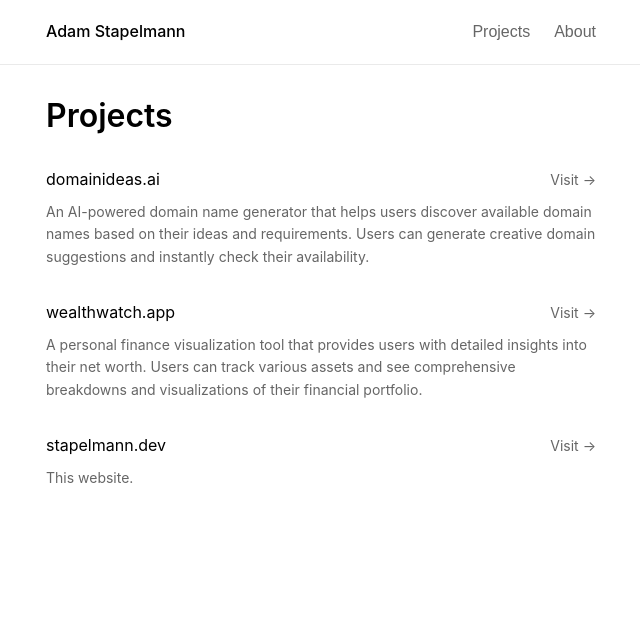
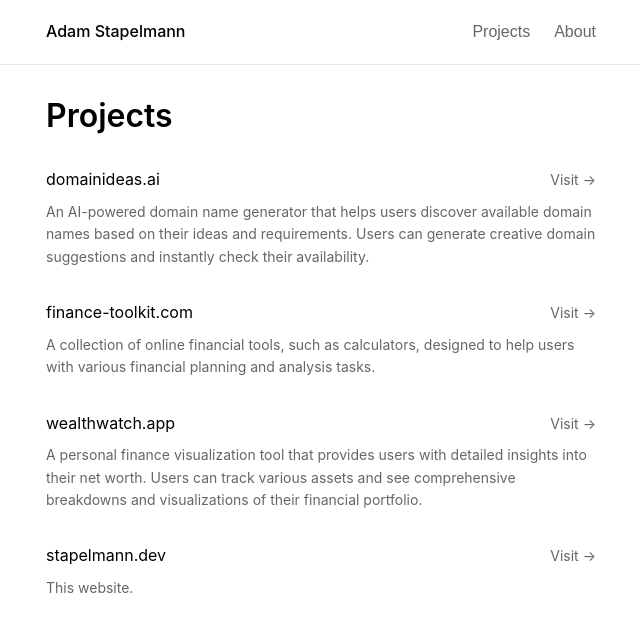
Before and after one commit to adamstapelmann/stapelmann-dev, a React (Create React App) app: page / in a window 1280 px wide. Shown: the top 632 px of the page, without its empty margins (319-959 px from the left). Built offline with nearby package versions, Linux system fonts and the light colour scheme.

Commit message:
Add finance-toolkit.com project

```diff
--- a/src/pages/Projects.tsx
+++ b/src/pages/Projects.tsx
@@ -21,6 +21,22 @@ function Projects() {
                     An AI-powered domain name generator that helps users discover available domain names
                     based on their ideas and requirements. Users can generate creative domain suggestions
                     and instantly check their availability.
+                </div>
+
+                <div className="ProjectCard">
+                    <div className="ProjectInfo">
+                        <a href="https://finance-toolkit.com" className="ProjectTitle" target="_blank" rel="noopener noreferrer">finance-toolkit.com</a>
+                    </div>
+                    <div className="ProjectMeta">
+                        <a href="https://finance-toolkit.com" className="ProjectLink" target="_blank" rel="noopener noreferrer">
+                            Visit →
+                        </a>
+                    </div>
+                </div>
+
+                <div className="ProjectDescription">
+                    A collection of online financial tools, such as calculators, designed to help users
+                    with various financial planning and analysis tasks.
                 </div>
 
                 <div className="ProjectCard">
```
